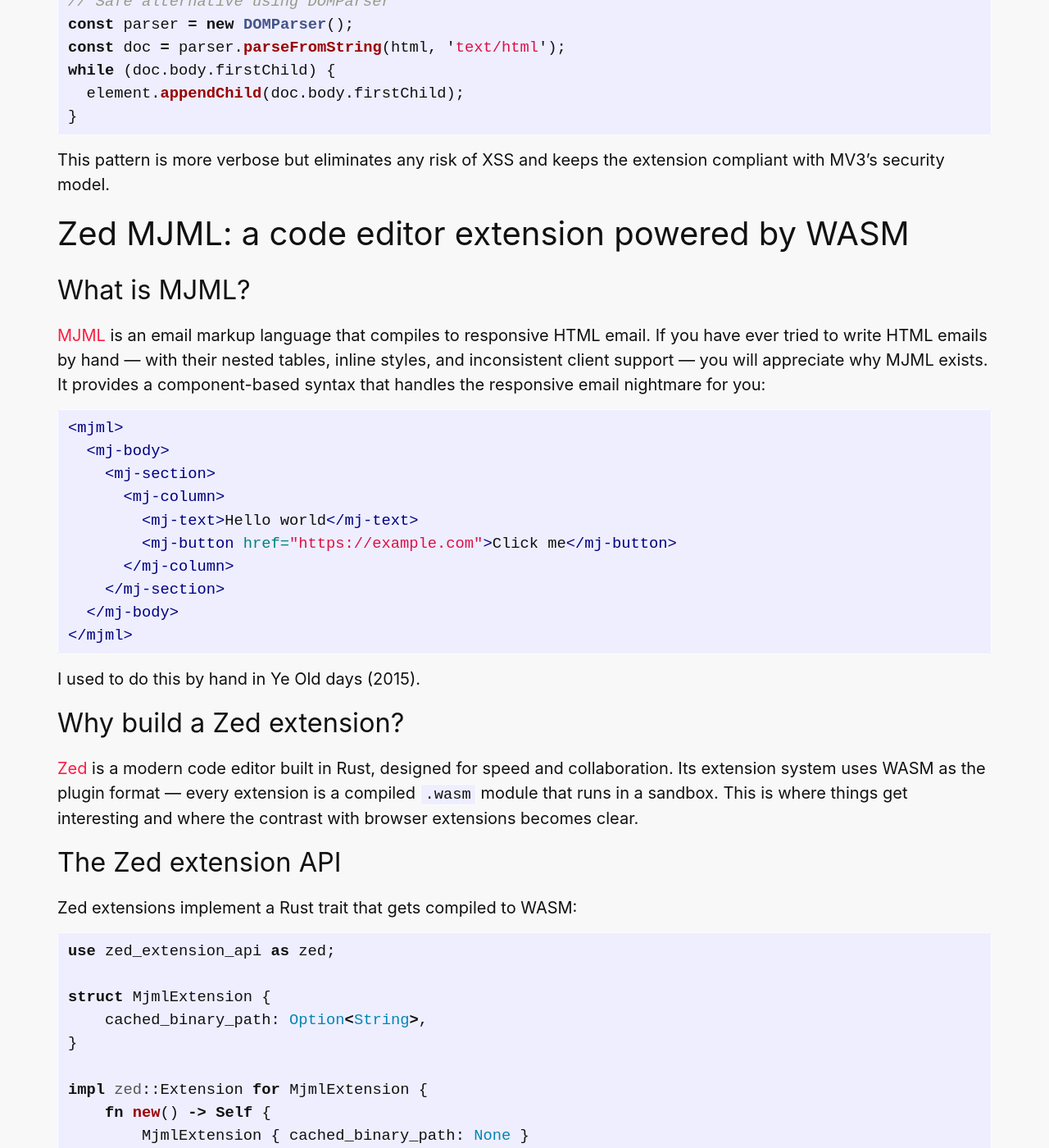
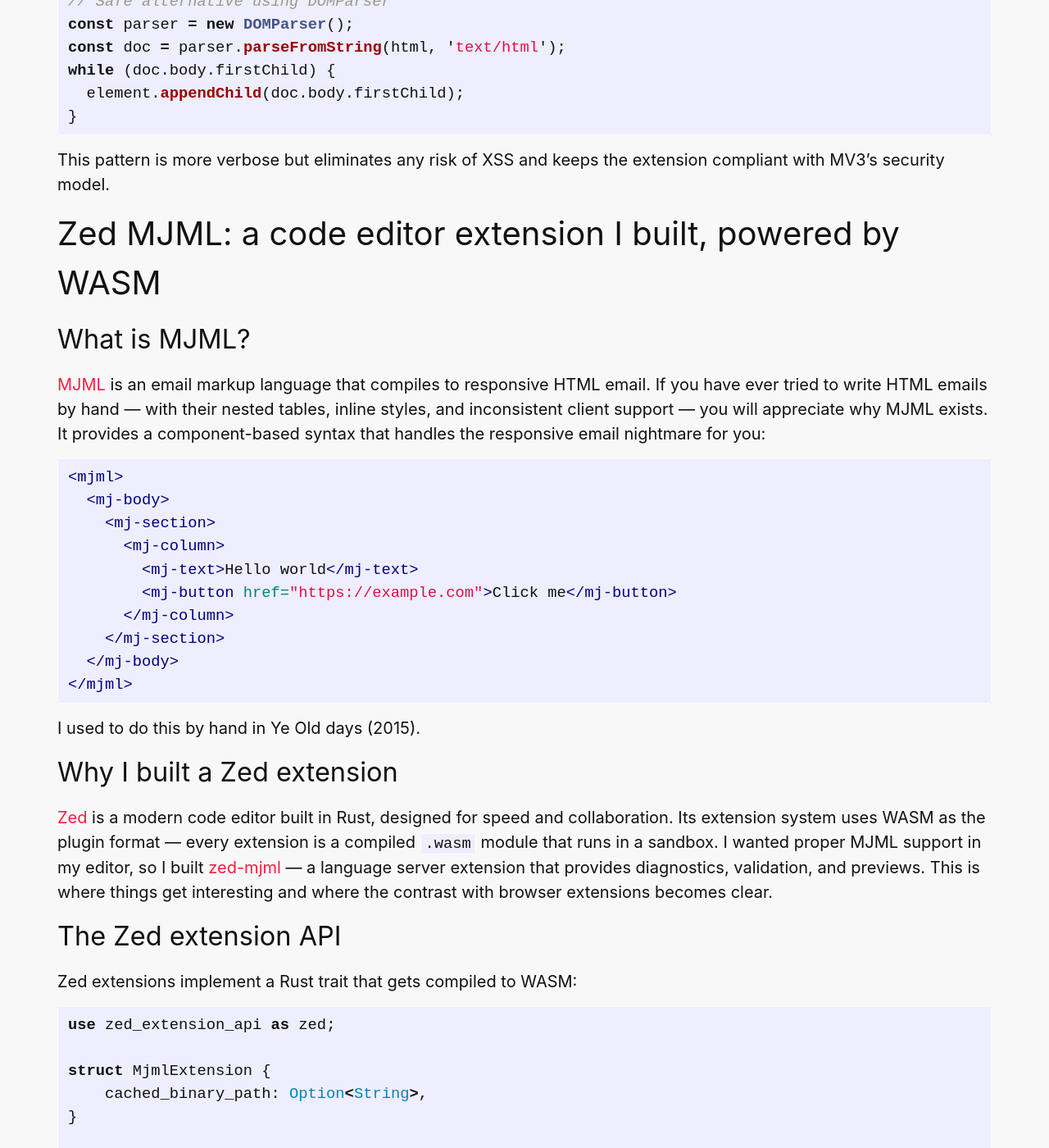
Before and after one commit to redbadger/awesome-badger, a Jekyll site: the page built from _posts/2026-03-09-wasm-beyond-the-browser-and-back-again.md, in a window 1280 px wide and 1400 px high, scrolled down 6552 px. Shown: the whole window at 82% size. Built offline with Jekyll 4.4.1, drawn with Linux system fonts in a browser that asks for light colours; some web fonts are replaced; some of the changed text lies outside the part shown.

Commit message:
chore: explicitly mention that I built the extensions

```diff
--- a/_posts/2026-03-09-wasm-beyond-the-browser-and-back-again.md
+++ b/_posts/2026-03-09-wasm-beyond-the-browser-and-back-again.md
@@ -100,7 +100,7 @@
 
 As you most likely know, I am Venezuelan and access to the news is often blocked by websites or not reachable from my country. Since I fled, I normally screenshot news articles and share them with my people who are still there so they can stay informed.
 
-So, some of the news outlets I follow have gone to a paid subscription model, and I can’t access them from my country either. That’s where Stained Wall comes in.
+So, some of the news outlets I follow have gone to a paid subscription model, and I can’t access them from my country either. That’s why I built Stained Wall — a Firefox extension that helps me with that using WASM.
 
 ### The architecture
 
@@ -228,7 +228,7 @@
 
 This pattern is more verbose but eliminates any risk of XSS and keeps the extension compliant with MV3's security model.
 
-## Zed MJML: a code editor extension powered by WASM
+## Zed MJML: a code editor extension I built, powered by WASM
 
 ### What is MJML?
 
@@ -249,9 +249,9 @@
 
 I used to do this by hand in Ye Old days (2015).
 
-### Why build a Zed extension?
+### Why I built a Zed extension
 
-[Zed](https://zed.dev/) is a modern code editor built in Rust, designed for speed and collaboration. Its extension system uses WASM as the plugin format — every extension is a compiled `.wasm` module that runs in a sandbox. This is where things get interesting and where the contrast with browser extensions becomes clear.
+[Zed](https://zed.dev/) is a modern code editor built in Rust, designed for speed and collaboration. Its extension system uses WASM as the plugin format — every extension is a compiled `.wasm` module that runs in a sandbox. I wanted proper MJML support in my editor, so I built [zed-mjml](https://github.com/pataruco/zed-mjml) — a language server extension that provides diagnostics, validation, and previews. This is where things get interesting and where the contrast with browser extensions becomes clear.
 
 ### The Zed extension API
 
```
